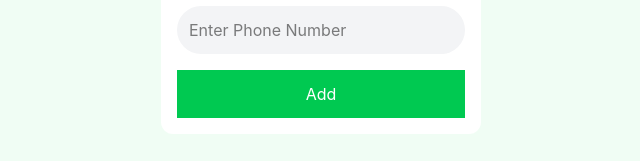
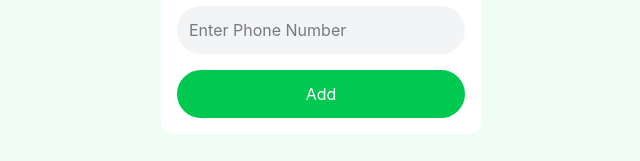
Before and after one commit to niyomugaboetiene/Rwanda-Driving-License, a React app in the folder frontend/: page / in a window 1280 px wide. Shown: the part 636-797 px from the top of the page, without its empty margins (319-959 px from the left). Built offline with nearby package versions, Linux system fonts and the light colour scheme; the HTML template or start-up script is replaced by a standard one.

Commit message:
first commit of(RDL) frontend based

```diff
--- a/frontend/src/components/candidates/AddCandidate.jsx
+++ b/frontend/src/components/candidates/AddCandidate.jsx
@@ -110,7 +110,7 @@ const AddCandidate = () => {
                     />
                 </div>
 
-                <button onClick={handleAddCandidate} className="w-full mt-4 text-white bg-green-500 py-3 ">Add</button>
+                <button onClick={handleAddCandidate} className="w-full mt-4 rounded-full text-white bg-green-500 py-3 hover:bg-green-600 transition-colors">Add</button>
             </div>
         </div>
     )
```
